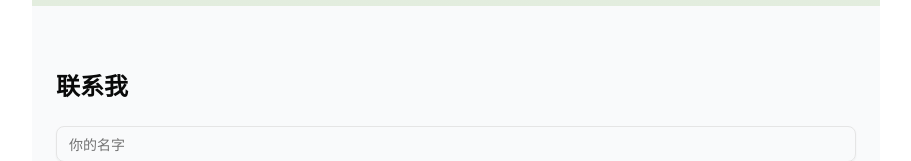
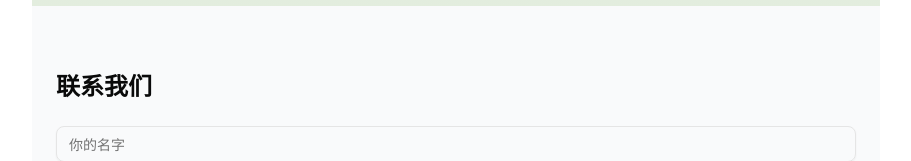
Before and after one commit to Awakening-FYS/awakening-anndro, a Next.js app: page / in a window 1280 px wide. Shown: the part 1963-2124 px from the top of the page, without its empty margins (184-1095 px from the left). Built offline with nearby package versions, Linux system fonts and the light colour scheme.

Commit message:
contact deploy gmail1

```diff
--- a/src/app/contact/page.tsx
+++ b/src/app/contact/page.tsx
@@ -30,7 +30,7 @@
 				<div className="min-h-screen flex flex-col bg-gradient-to-b from-green-200 via-blue-200 to-yellow-100">
 					<section id="contact" className="bg-gray-50 dark:bg-gray-900 py-16 px-6 flex-1">
 						<div className="max-w-4xl mx-auto">
-							<h2 className="text-2xl font-semibold mb-6">联系我</h2>
+							<h2 className="text-2xl font-semibold mb-6">联系我们</h2>
 							<form className="space-y-4" onSubmit={handleSubmit}>
 								<Input type="text" name="name" placeholder="你的名字" required />
 								<Input type="email" name="email" placeholder="你的邮箱" required />
--- a/src/app/page.tsx
+++ b/src/app/page.tsx
@@ -183,7 +183,7 @@
       {/* Contact */}
       <section id="contact" className="bg-gray-50 dark:bg-gray-900 py-16 px-6">
         <div className="max-w-4xl mx-auto">
-          <h2 className="text-2xl font-semibold mb-6">联系我</h2>
+          <h2 className="text-2xl font-semibold mb-6">联系我们</h2>
           <form className="space-y-4" onSubmit={handleContactSubmit}>
             <Input type="text" name="name" placeholder="你的名字" required />
             <Input type="email" name="email" placeholder="你的邮箱" required />
```
